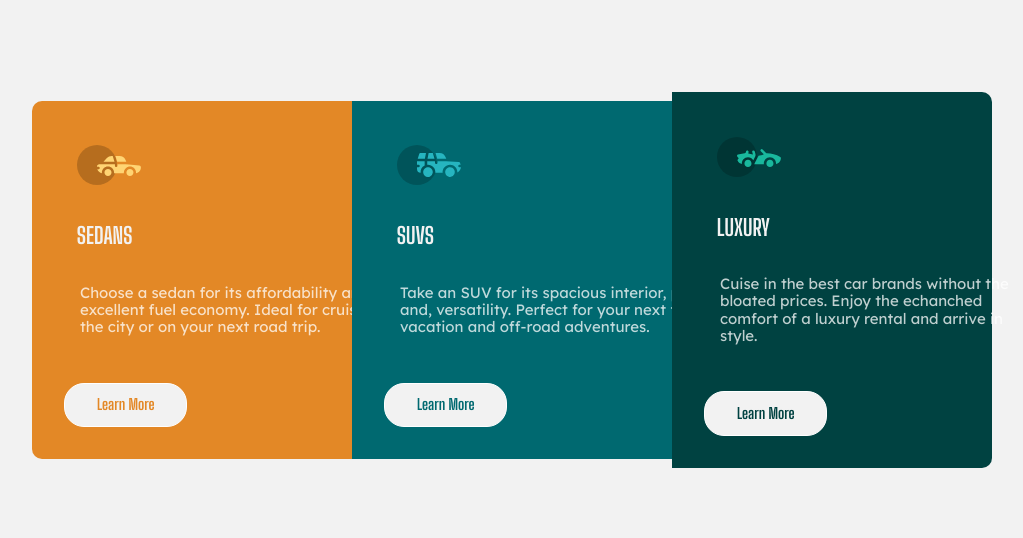
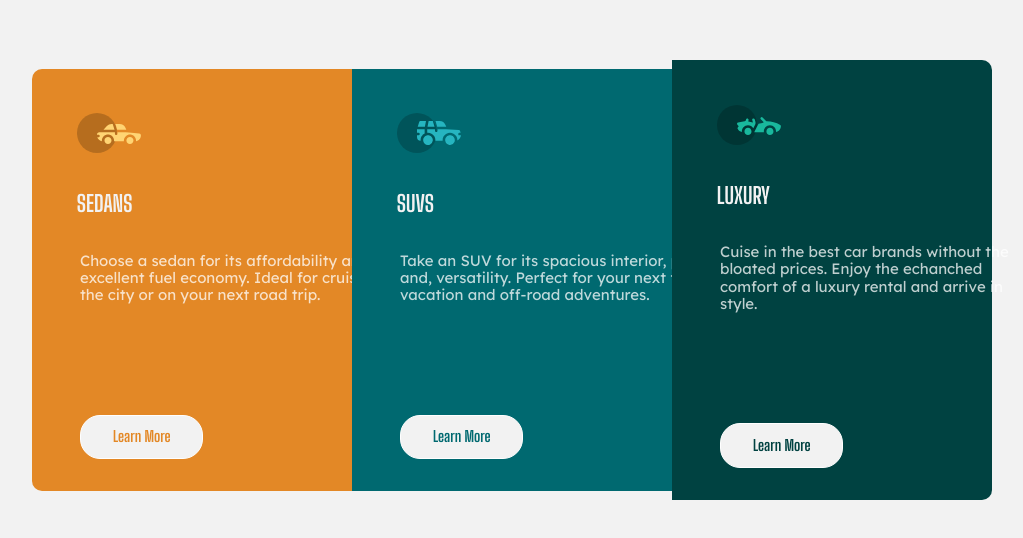
Before and after one commit to Anthony-2003/column-preview-card-component, a plain HTML site: page index.html in a window 1280 px wide. Shown: the part 120-658 px from the top of the page, without its empty margins (128-1151 px from the left). Drawn offline with nearby package versions, Linux system fonts and the light colour scheme.

Commit message:
update style of buttons

```diff
--- a/assets/css/index.css
+++ b/assets/css/index.css
@@ -36,7 +36,7 @@
 
 .column {
     height: auto;
-    width: 17%;
+    width: 15.5%;
 }
 
 .column--1 {
@@ -73,7 +73,7 @@
 }
 
 .column__btn {
-    margin: 10% 10%;
+    margin: 30% 15% 10%;
     padding: 0.8rem 2rem;
     border: 1px solid #fff;
     border-radius: 20px;
@@ -102,7 +102,7 @@
     color: var(--Transparent-white);
 }
 
-/*Responsive*/
+/*---------------------------------------Responsive-------------------------*/
 
 /*-------------------------------1440px------------------------*/
 
```
